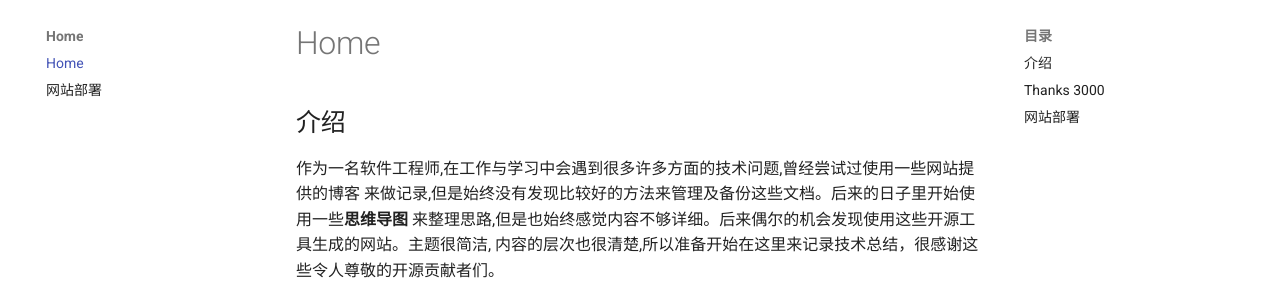
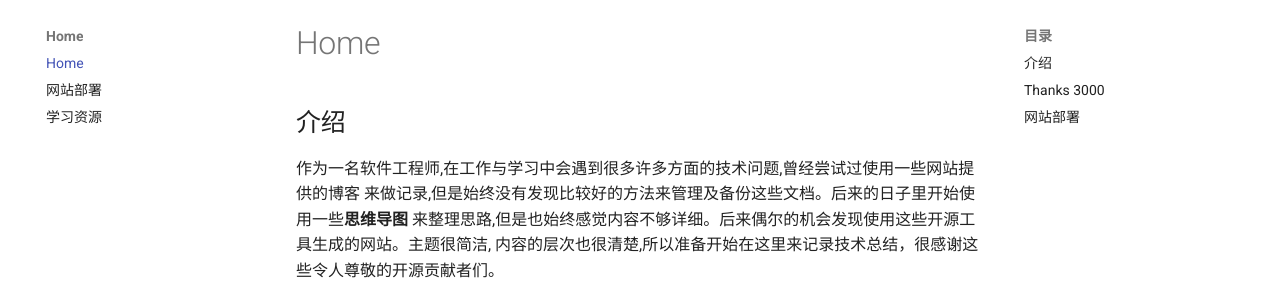
Before and after one commit to zhoukaidev/ks_blog, an MkDocs documentation site: the page built from docs/index.md, in a window 1280 px wide. Shown: the part 123-423 px from the top of the page. Built offline with MkDocs 1.6.1 and Material for MkDocs 9.7.7, drawn with Linux system fonts in a browser that asks for light colours; comment, search, counter and statistics services are not loaded.

Commit message:
Update mkdocs.yml

```diff
--- a/mkdocs.yml
+++ b/mkdocs.yml
@@ -19,6 +19,7 @@ nav:
   - 'Home':
     - 'Home': index.md
     - '网站部署': shell/CI/deployGithubIO.md
+    - '学习资源': trainingResource.md
   - 'javaScript':
     - '对象设计': JS/ObjectOriented.md
   - 'C++':
```
